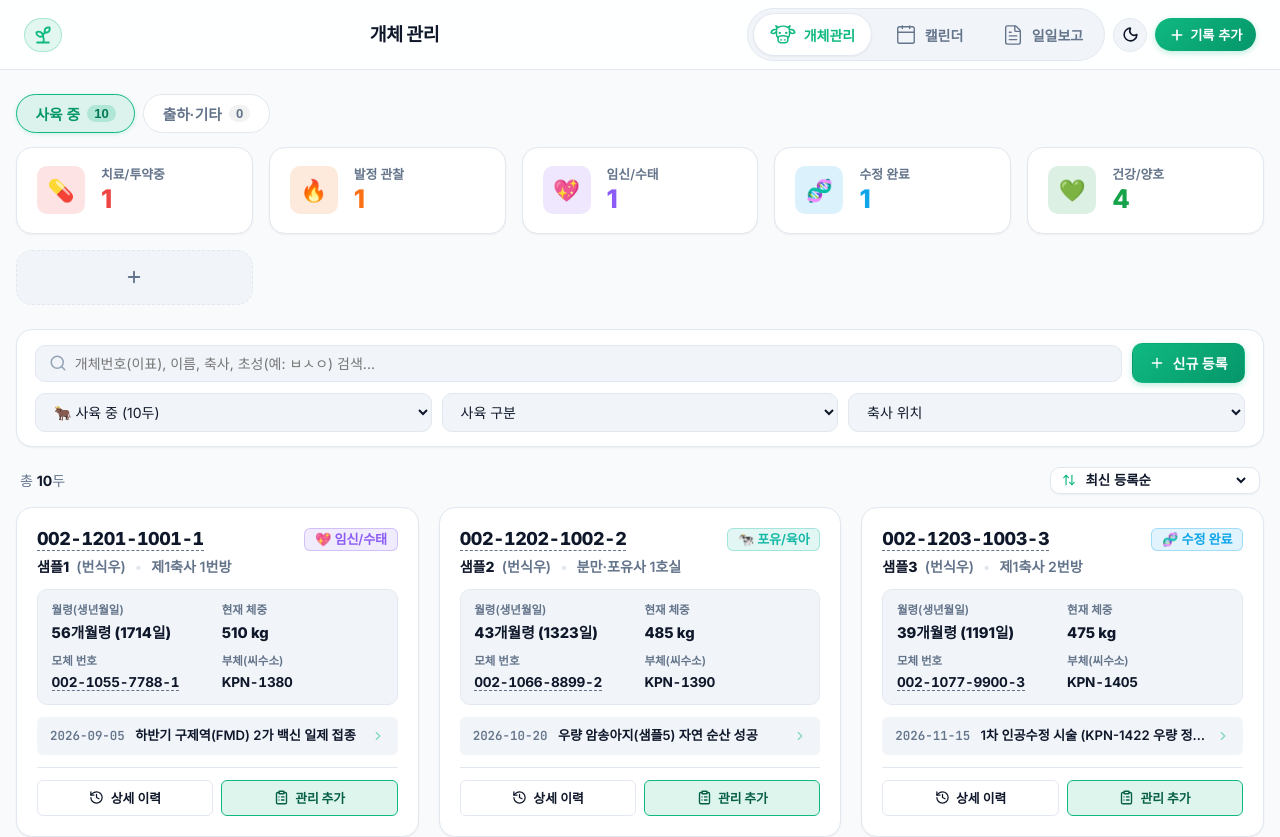
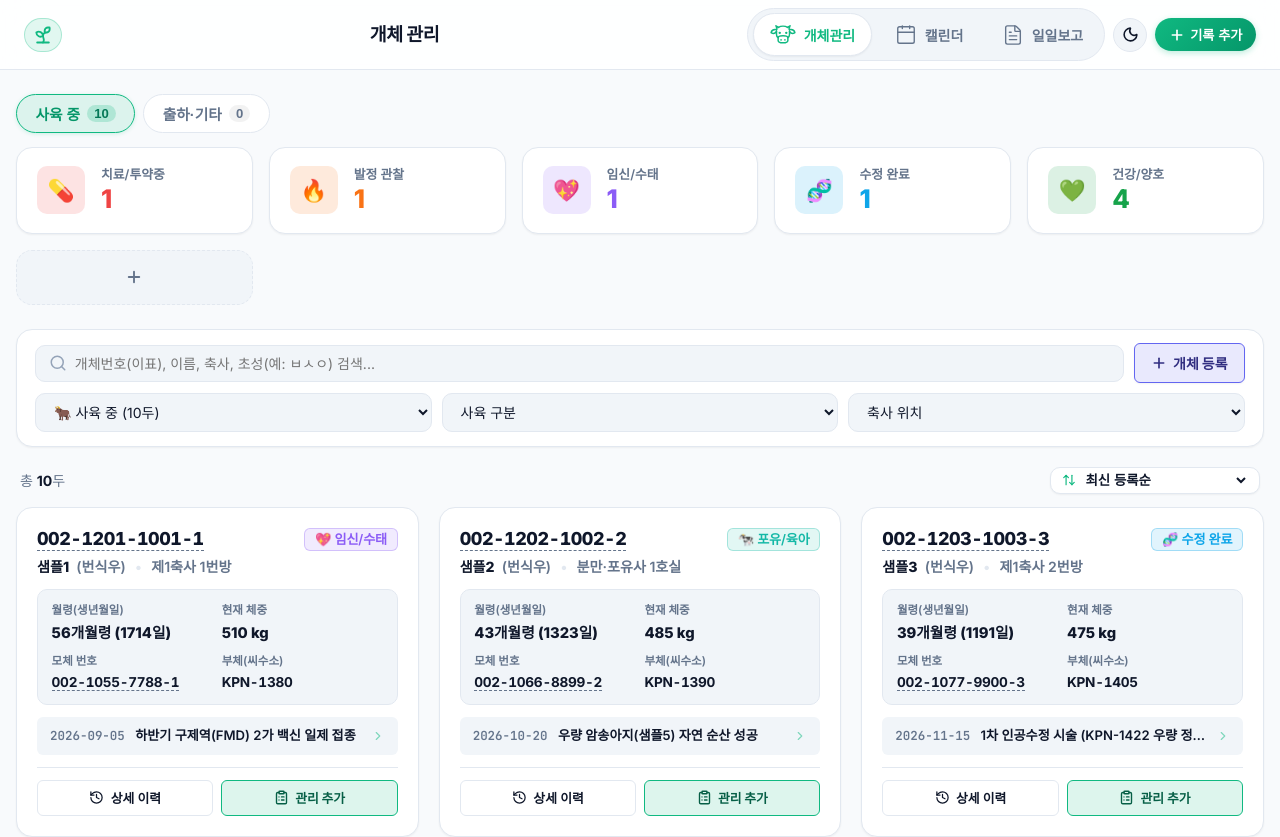
Before and after one commit to sysmedic/happy-farm, a React (Vite) app: page / in a window 1280 px wide. Shown: the top 837 px of the page. Built offline with nearby package versions, Linux system fonts and the light colour scheme; a web font is replaced by a local one.

Commit message:
style: 개체 검색창 옆 신규 등록 버튼을 소프트 인디고 틴트 및 '+ 개체 등록' 문구로 개편

```diff
--- a/src/components/entities/EntityList.jsx
+++ b/src/components/entities/EntityList.jsx
@@ -550,13 +550,25 @@ export default function EntityList({
             />
           </div>
           <button
-            className="btn btn-primary"
+            className="btn"
             onClick={() => onOpenEntityModal()}
-            style={{ whiteSpace: 'nowrap', flexShrink: 0 }}
-            title="신규 개체 등록"
+            style={{
+              whiteSpace: 'nowrap',
+              flexShrink: 0,
+              fontWeight: 800,
+              background: 'rgba(99, 102, 241, 0.14)',
+              border: '1px solid #6366f1',
+              color: '#312e81',
+              display: 'inline-flex',
+              alignItems: 'center',
+              gap: '0.35rem',
+              borderRadius: 'var(--radius-sm)',
+              boxShadow: 'var(--shadow-sm)'
+            }}
+            title="새로운 개체 마스터 등록"
           >
-            <Plus size={16} />
-            <span>신규 등록</span>
+            <Plus size={16} color="#312e81" strokeWidth={2.5} />
+            <span>개체 등록</span>
           </button>
         </div>
 
```
